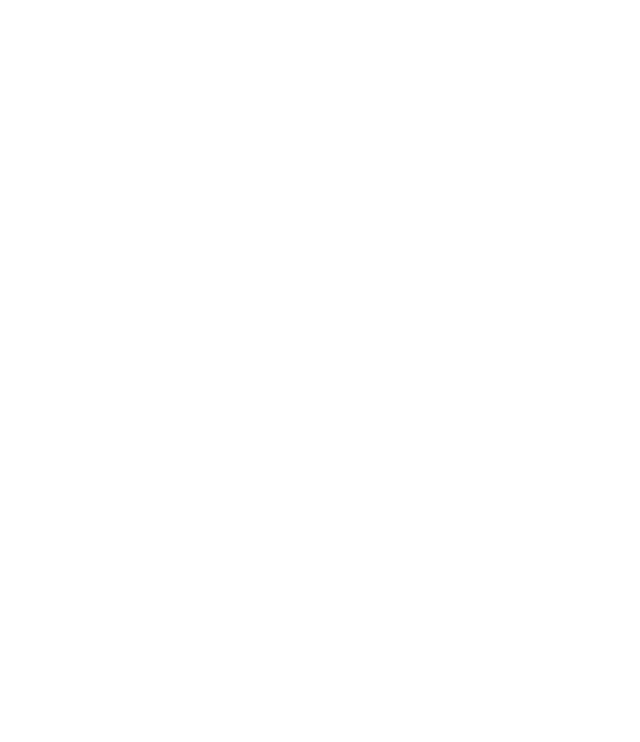
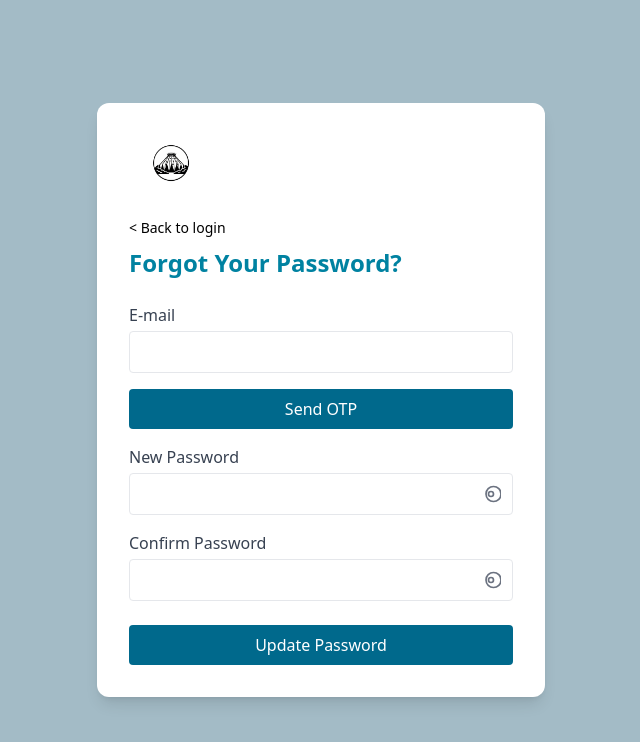
Before and after one commit to KaveeshaKalhari/planetarium-webapp, a React (Vite) app: page /forgot-password in a window 1280 px wide. Before the commit this address had no page. Shown: the top 742 px of the page, without its empty margins (319-959 px from the left). Built offline with nearby package versions, Linux system fonts and the light colour scheme.

Commit message:
feature/navbar-tabs - Added Forgot Password Page

```diff
--- a/src/App.tsx
+++ b/src/App.tsx
@@ -7,6 +7,7 @@
 import ContactUs from "./Pages/ContactUs.tsx";
 import LoginPage from "./Pages/LoginPage.tsx";
 import RegisterPage from "./Pages/RegisterPage.tsx";
+import ForgotPasswordPage from "./Pages/ForgotPasswordPage.tsx";
 
 function App() {
   return (
@@ -18,6 +19,7 @@
           <Route path="/contact-us" element={<ContactUs />} />
           <Route path="/login" element={<LoginPage />} />
           <Route path="/sign-up" element={<RegisterPage />} />
+          <Route path="/forgot-password" element={<ForgotPasswordPage />} />
       </Routes>
   )
 }
--- /dev/null
+++ b/src/Pages/ForgotPasswordPage.tsx
@@ -0,0 +1,112 @@
+import React, { useState } from "react";
+import {Link} from "react-router-dom";
+import PlanetariumLogo from "../assets/PlanetariumLogo.png";
+
+const ForgotPasswordPage: React.FC = () => {
+  const [showPassword, setShowPassword] = useState(false);
+  const [showConfirm, setShowConfirm] = useState(false);
+
+  return (
+    <div className="min-h-screen flex items-center justify-center bg-[#A3BBC6]">
+      <div className="bg-white rounded-xl shadow-lg w-full max-w-md p-8">
+        {/* Logo */}
+        <div className="mb-6 flex justify-start">
+            <Link to="/">
+                <img
+                    src={PlanetariumLogo}
+                    alt="Sri Lanka Planetarium Logo"
+                    className="h-14 w-auto object-contain"
+                />
+            </Link>
+        </div>
+        {/* Back to login */}
+        <div className="mb-2">
+          <a href="/login" className="text-sm text-black hover:underline">
+            &lt; Back to login
+          </a>
+        </div>
+        {/* Title */}
+        <h2 className="text-2xl font-bold text-[#0082A1] mb-6">
+          Forgot Your Password?
+        </h2>
+        {/* Email */}
+        <label className="block text-gray-700 mb-1">E-mail</label>
+        <input
+          type="email"
+          className="w-full mb-4 px-3 py-2 border rounded focus:outline-none focus:ring-2 focus:ring-[#0082A1]"
+          placeholder=""
+        />
+        {/* Send OTP Button */}
+        <button className="w-full bg-[#00698C] text-white py-2 rounded mb-4 font-medium hover:bg-[#005a78] transition">
+          Send OTP
+        </button>
+        {/* New Password */}
+        <label className="block text-gray-700 mb-1">New Password</label>
+        <div className="relative mb-4">
+          <input
+            type={showPassword ? "text" : "password"}
+            className="w-full px-3 py-2 border rounded focus:outline-none focus:ring-2 focus:ring-[#0082A1]"
+            placeholder=""
+          />
+          <button
+            type="button"
+            className="absolute right-3 top-1/2 -translate-y-1/2 text-gray-500"
+            onClick={() => setShowPassword((v) => !v)}
+            tabIndex={-1}
+          >
+            <svg
+              xmlns="http://www.w3.org/2000/svg"
+              className="h-5 w-5"
+              fill="none"
+              viewBox="0 0 24 24"
+              stroke="currentColor"
+            >
+              <path
+                strokeLinecap="round"
+                strokeLinejoin="round"
+                strokeWidth={2}
+                d="M15 12a3 3 0 11-6 0 3 3 0 016 0zm-9 0a9 9 0 0118 0 9 9 0 01-18 0z"
+              />
+            </svg>
+          </button>
+        </div>
+        {/* Confirm Password */}
+        <label className="block text-gray-700 mb-1">Confirm Password</label>
+        <div className="relative mb-6">
+          <input
+            type={showConfirm ? "text" : "password"}
+            className="w-full px-3 py-2 border rounded focus:outline-none focus:ring-2 focus:ring-[#0082A1]"
+            placeholder=""
+          />
+          <button
+            type="button"
+            className="absolute right-3 top-1/2 -translate-y-1/2 text-gray-500"
+            onClick={() => setShowConfirm((v) => !v)}
+            tabIndex={-1}
+          >
+            <svg
+              xmlns="http://www.w3.org/2000/svg"
+              className="h-5 w-5"
+              fill="none"
+              viewBox="0 0 24 24"
+              stroke="currentColor"
+            >
+              <path
+                strokeLinecap="round"
+                strokeLinejoin="round"
+                strokeWidth={2}
+                d="M15 12a3 3 0 11-6 0 3 3 0 016 0zm-9 0a9 9 0 0118 0 9 9 0 01-18 0z"
+              />
+            </svg>
+          </button>
+        </div>
+        {/* Update Password Button */}
+        <button className="w-full bg-[#00698C] text-white py-2 rounded font-medium hover:bg-[#005a78] transition">
+          Update Password
+        </button>
+      </div>
+    </div>
+  );
+};
+
+export default ForgotPasswordPage;
```
